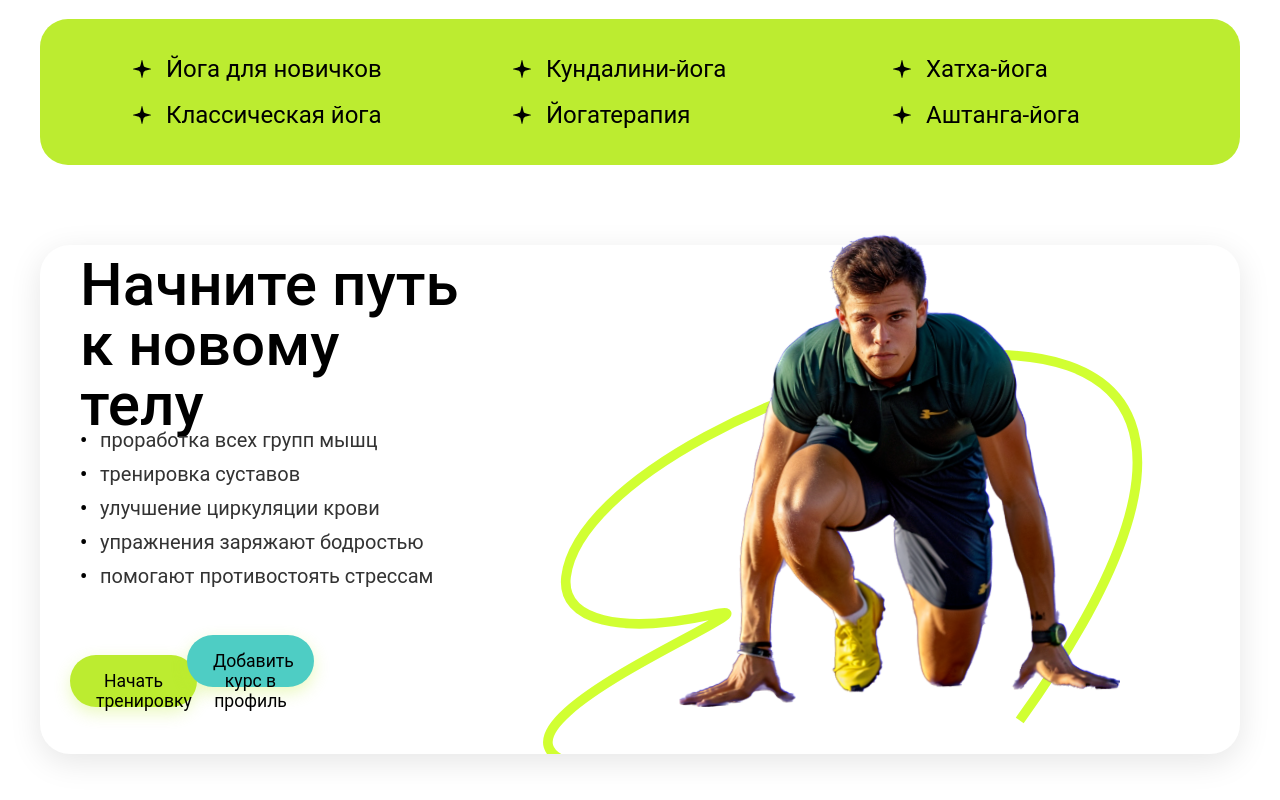
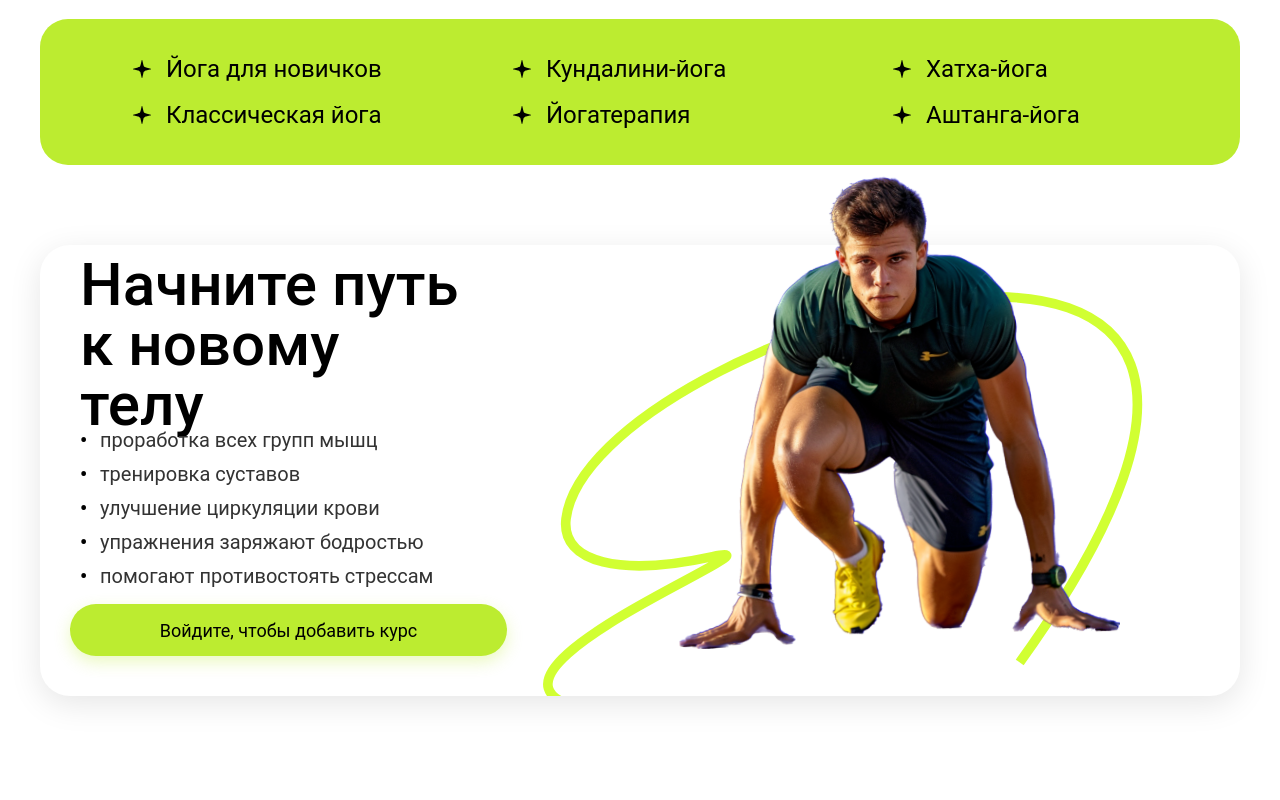
Before and after one commit to JeinLo/diploma-project, a React (Vite) app: page /course/1 in a window 1280 px wide. Shown: the part 897-1697 px from the top of the page. After the commit the page ends 1673 px from the top, so only its background shows below. Built offline with nearby package versions, Linux system fonts and the light colour scheme.

Commit message:
Вариант 5. Подключена страница курсов

```diff
--- a/src/components/Course.tsx
+++ b/src/components/Course.tsx
@@ -1,89 +1,27 @@
-// src/components/Course.tsx
 import { useEffect } from 'react';
-import { useParams, useNavigate } from 'react-router-dom';
+import { useParams } from 'react-router-dom';
 import Header from './Header';
 import '../styles/course.css';
 import { useAuth } from '../context/AuthContext';
 import { addCourse } from '../api/fitness';
+import AuthModal from './AuthModal';
+import { useState } from 'react';
 
 const Course = () => {
   const { courseId } = useParams<{ courseId: string }>();
-  const navigate = useNavigate();
   const { user, token } = useAuth();
+  const [showAuthModal, setShowAuthModal] = useState(false);
 
   useEffect(() => {
     const courses: Record<string, any> = {
-      yoga: {
-        title: 'Йога',
-        image: '/images/image_1.svg',
-        bgColor: '#FFC700',
-        directions: [
-          'Йога для новичков',
-          'Классическая йога',
-          'Кундалини-йога',
-          'Йогатерапия',
-          'Хатха-йога',
-          'Аштанга-йога',
-        ],
-      },
-      stretching: {
-        title: 'Стретчинг',
-        image: '/images/image_2.svg',
-        bgColor: '#FF6B6B',
-        directions: [
-          'Растяжка для новичков',
-          'Гибкость спины',
-          'Растяжка ног',
-          'Растяжка плеч',
-          'Утренняя растяжка',
-          'Вечерняя растяжка',
-        ],
-      },
-      fitness: {
-        title: 'Фитнес',
-        image: '/images/image_3.svg',
-        bgColor: '#4ECDC4',
-        directions: [
-          'Силовые тренировки',
-          'Кардио',
-          'Функциональный тренинг',
-          'HIIT',
-          'Тренировка на выносливость',
-          'Тренировка на силу',
-        ],
-      },
-      step: {
-        title: 'Степ-аэробика',
-        image: '/images/image_4.svg',
-        bgColor: '#45B7D1',
-        directions: [
-          'Базовый степ',
-          'Степ + силовые',
-          'Степ-кардио',
-          'Степ для новичков',
-          'Степ с гантелями',
-          'Степ-танцы',
-        ],
-      },
-      bodyflex: {
-        title: 'Бодифлекс',
-        image: '/images/image_5.svg',
-        bgColor: '#96CEB4',
-        directions: [
-          'Дыхательная гимнастика',
-          'Укрепление пресса',
-          'Укрепление ягодиц',
-          'Бодифлекс для лица',
-          'Бодифлекс для рук',
-          'Бодифлекс для ног',
-        ],
-      },
+      yoga: { title: 'Йога', image: '/images/image_1.svg', bgColor: '#FFC700', directions: ['Йога для новичков', 'Классическая йога', 'Кундалини-йога', 'Йогатерапия', 'Хатха-йога', 'Аштанга-йога'] },
+      stretching: { title: 'Стретчинг', image: '/images/image_2.svg', bgColor: '#FF6B6B', directions: ['Растяжка для новичков', 'Гибкость спины', 'Растяжка ног', 'Растяжка плеч', 'Утренняя растяжка', 'Вечерняя растяжка'] },
+      fitness: { title: 'Фитнес', image: '/images/image_3.svg', bgColor: '#4ECDC4', directions: ['Силовые тренировки', 'Кардио', 'Функциональный тренинг', 'HIIT', 'Тренировка на выносливость', 'Тренировка на силу'] },
+      step: { title: 'Степ-аэробика', image: '/images/image_4.svg', bgColor: '#45B7D1', directions: ['Базовый степ', 'Степ + силовые', 'Степ-кардио', 'Степ для новичков', 'Степ с гантелями', 'Степ-танцы'] },
+      bodyflex: { title: 'Бодифлекс', image: '/images/image_5.svg', bgColor: '#96CEB4', directions: ['Дыхательная гимнастика', 'Укрепление пресса', 'Укрепление ягодиц', 'Бодифлекс для лица', 'Бодифлекс для рук', 'Бодифлекс для ног'] },
     };
 
     const course = courses[courseId || 'yoga'] || courses.yoga;
-
-    const titleEl = document.getElementById('page-title');
-    if (titleEl) titleEl.textContent = `${course.title} | SkyFitnessPro`;
 
     const heroTitleEl = document.getElementById('hero-title');
     if (heroTitleEl) heroTitleEl.textContent = course.title;
@@ -97,43 +35,36 @@ const Course = () => {
     const directionsListEl = document.getElementById('directions-list');
     if (directionsListEl) {
       directionsListEl.innerHTML = course.directions
-        .map(
-          (dir: string) => `
-        <div class="direction-item">
-          <img src="/images/Sparcle.svg" alt="" class="sparkle-icon" />
-          <span>${dir}</span>
-        </div>
-      `
-        )
+        .map((dir: string) => `
+          <div class="direction-item">
+            <img src="/images/Sparcle.svg" alt="" class="sparkle-icon" />
+            <span>${dir}</span>
+          </div>
+        `)
         .join('');
     }
   }, [courseId]);
 
-  const handleStartWorkout = () => {
+  const handleCtaClick = () => {
     if (!token) {
-      alert('Войдите, чтобы добавить курс');
-      navigate('/profile');
-      return;
-    }
-    navigate(`/course/${courseId}/workout/1`);
-  };
-
-  const handleAddCourse = async () => {
-    if (!token) {
-      alert('Войдите в аккаунт');
-      navigate('/profile');
+      setShowAuthModal(true);
       return;
     }
 
-    try {
-      await addCourse(courseId!);
-      alert('Курс успешно добавлен в ваш профиль!');
-    } catch (err: any) {
+    if (user?.selectedCourses?.includes(courseId!)) {
+      return;
+    }
+
+    addCourse(courseId!).then(() => {
+      alert('Курс добавлен в профиль!');
+      window.location.reload();
+    }).catch((err: any) => {
       alert('Ошибка: ' + err.message);
-    }
+    });
   };
 
   const isCourseAdded = user?.selectedCourses?.includes(courseId!);
+  const isAuthenticated = !!token;
 
   return (
     <>
@@ -145,7 +76,6 @@ const Course = () => {
               <h1 className="course-hero__title" id="hero-title">Йога</h1>
               <img id="hero-image" src="/images/image_1.svg" alt="" className="course-hero__image" />
             </div>
-
             <div className="course-hero__content">
               <div className="course-hero__benefits">
                 <h2 className="section-title">Подойдет для вас, если:</h2>
@@ -185,29 +115,30 @@ const Course = () => {
                   <li>помогают противостоять стрессам</li>
                 </ul>
 
-                {/* Кнопка "Начать тренировку" */}
-                <button onClick={handleStartWorkout} className="btn btn--cta">
-                  Начать тренировку
+                <button
+                  onClick={handleCtaClick}
+                  className={`btn--cta ${
+                    !isAuthenticated
+                      ? 'btn--cta-login'
+                      : isCourseAdded
+                      ? 'btn--cta-added'
+                      : 'btn--cta-add'
+                  }`}
+                >
+                  {!isAuthenticated
+                    ? 'Войдите, чтобы добавить курс'
+                    : isCourseAdded
+                    ? 'Курс уже в вашем профиле'
+                    : 'Добавить курс'}
                 </button>
-
-                {/* Кнопка "Добавить курс" — если ещё не добавлен */}
-                {!isCourseAdded && (
-                  <button onClick={handleAddCourse} className="btn btn--cta" style={{ marginTop: '16px', background: '#4ECDC4' }}>
-                    Добавить курс в профиль
-                  </button>
-                )}
-
-                {isCourseAdded && (
-                  <p style={{ color: '#BCEC30', fontWeight: 'bold', marginTop: '16px' }}>
-                    Курс уже в вашем профиле
-                  </p>
-                )}
               </div>
               <img src="/images/img_0.svg" alt="Бегун" className="cta-card__image" />
             </div>
           </section>
         </div>
       </main>
+
+      <AuthModal isOpen={showAuthModal} onClose={() => setShowAuthModal(false)} />
     </>
   );
 };
--- a/src/styles/course.css
+++ b/src/styles/course.css
@@ -297,26 +297,6 @@ a {
   position: absolute;
   left: 0;
 }
-
-.btn--cta {
-  background: #BCEC30;
-  color: #000;
-  border: none;
-  padding: 16px 32px;
-  border-radius: 46px;
-  font-family: 'Roboto', sans-serif;
-  font-weight: 400;
-  font-size: 18px;
-  cursor: pointer;
-  transition: all 0.2s;
-  box-shadow: 0 6px 16px rgba(188, 236, 48, 0.3);
-}
-
-.btn--cta:hover {
-  background: #a8d62a;
-  transform: translateY(-2px);
-}
-
 .cta-card__image {
   position: absolute;
   right: 120px;
@@ -326,6 +306,53 @@ a {
   z-index: 3;
   pointer-events: none;
 }
+
+
+/* === CTA BUTTON STATES === */
+.btn--cta,
+.btn--cta-login,
+.btn--cta-add,
+.btn--cta-added {
+  background: #BCEC30 !important;
+  color: #000 !important;
+  border: none !important;
+  border-radius: 46px !important;
+  font-family: 'Roboto', sans-serif !important;
+  font-weight: 400 !important;
+  font-size: 18px !important;
+  cursor: pointer !important;
+  transition: all 0.2s !important;
+  box-shadow: 0 6px 16px rgba(188, 236, 48, 0.3) !important;
+  display: flex !important;
+  align-items: center !important;
+  justify-content: center !important;
+  text-align: center !important;
+  padding: 0 20px !important;
+
+  /* ФИКСИРОВАННЫЙ РАЗМЕР */
+  width: 437px !important;
+  height: 52px !important;
+  min-width: 437px !important;
+  max-width: 437px !important;
+}
+
+.btn--cta:hover,
+.btn--cta-login:hover,
+.btn--cta-add:hover {
+  background: #a8d62a !important;
+  transform: translateY(-2px) !important;
+}
+
+/* Состояние: курс добавлен */
+.btn--cta-added,
+.btn--cta-added:hover {
+  background: #E0E0E0 !important;
+  color: #666 !important;
+  cursor: default !important;
+  box-shadow: none !important;
+  transform: none !important;
+}
+
 
 /* === RESPONSIVE === */
 @media (max-width: 992px) {
```
Also changed, not shown: src/components/CourseCard.tsx (added, +43 -0 lines), src/components/CoursesList.tsx (added, +22 -0 lines), src/components/Home.tsx (+26 -50 lines).
